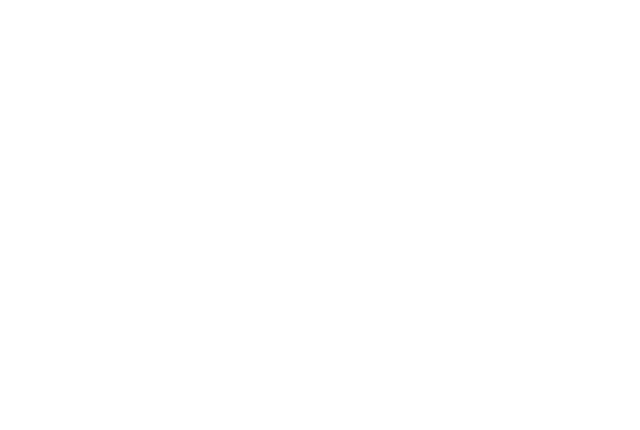
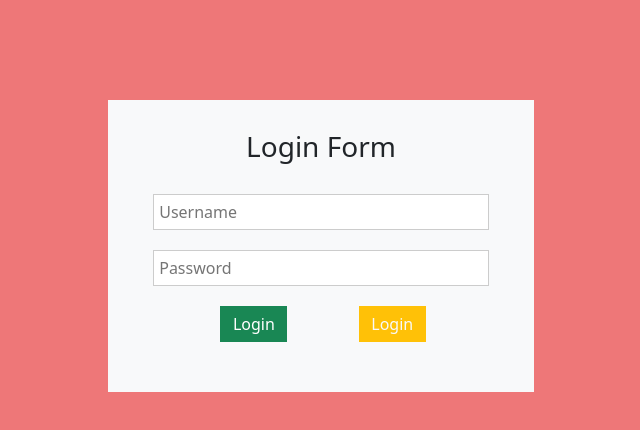
Before and after one commit to dieumy8104/zendvn_ex1, a plain HTML site: page index.html in a window 1280 px wide. Shown: the whole page, without its empty margins (319-959 px from the left). Drawn offline with Linux system fonts and the light colour scheme.

Commit message:
exercise1

```diff
--- a/css/styles.css
+++ b/css/styles.css
@@ -0,0 +1,31 @@
+* {
+  margin: 0;
+  padding: 0;
+}
+
+body {
+  background-color: #ee7778 !important;
+}
+
+.popup {
+  margin-top: 100px;
+  min-width: 600px;
+}
+
+.title {
+  margin: 30px 0;
+}
+
+.popup-input {
+  padding: 5px;
+  border: 1px solid #ccc;
+}
+
+.popup-button {
+  margin-top: 20px;
+  padding: 5px 0;
+}
+
+.form-button {
+  margin-bottom: 50px;
+}
--- a/index.html
+++ b/index.html
@@ -11,6 +11,35 @@
 </head>
 
 <body>
+    <!-- exercise 01 -->
+    <div class="container-fluid popup">
+        <div class="row">
+            <div
+                class="popup-form col-8 offset-2 col-xs-8 offset-xs-2 col-sm-6 offset-sm-3 bg col-md-6 offset-md-3 col-lg-6 offset-lg-3 col-xl-4 offset-xl-4 col-xxl-4 offset-xxl-4 bg-light">
+                <h3 class="text-center title">Login Form</h3>
+                <form>
+                    <div>
+                        <input
+                            class="col-10 offset-1 col-xs-10 offset-xs-1 col-sm-10 offset-sm-1 col-md-10 offset-md-1 col-lg-10 offset-lg-1 col-xl-10 offset-xl-1 col-xxl-10 offset-xxl-1 popup-input"
+                            type="text" placeholder="Username">
+                    </div>
+                    <div>
+                        <input
+                            class="col-10 offset-1 col-xs-10 offset-xs-1 col-sm-10 offset-sm-1 col-md-10 offset-md-1 col-lg-10 offset-lg-1 col-xl-10 offset-xl-1 col-xxl-10 offset-xxl-1 popup-input"
+                            style="margin-top: 20px" type="text" placeholder="Password">
+                    </div>
+                    <div class="form-button">
+                        <button
+                            class="btn btn-success rounded-0 col-2 offset-3 col-xs-2 offset-xs-3 col-sm-2 offset-sm-3 col-md-2 offset-md-3 col-lg-2 offset-lg-3 col-xl-2 offset-xl-3 col-xxl-2 offset-xxl-3 popup-button">Login</button>
+                        <button
+                            class="btn btn-warning text-light rounded-0 col-2 offset-2 col-xs-2 offset-xs-2 col-sm-2 offset-sm-2 col-md-2 offset-md-2 col-lg-2 offset-lg-2 col-xl-2 offset-xl-2 col-xxl-2 offset-xxl-2 popup-button">Login</button>
+                    </div>
+                </form>
+            </div>
+        </div>
+    </div>
+    <!-- end exercise 01 -->
     <script src="bootstrap-5.3.0-alpha2-dist/js/bootstrap.bundle.js"></script>
 </body>
+
 </html>
```
